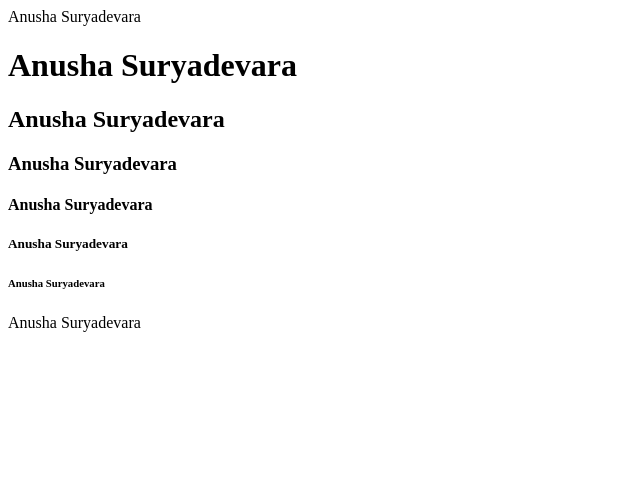
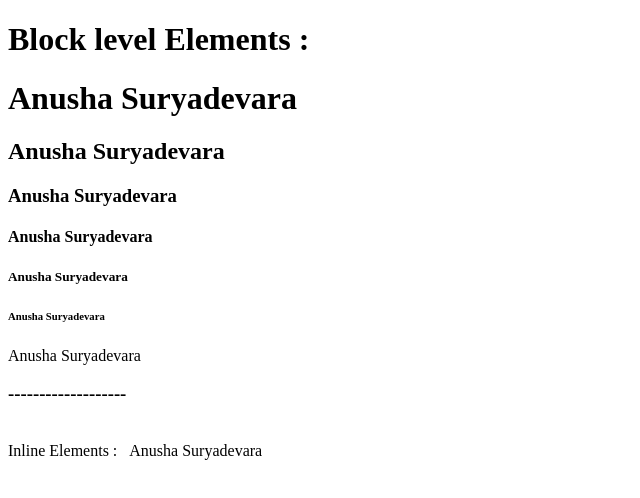
Before and after one commit to Anusha1921/Front-End, a plain HTML site: page Day1/A.html in a window 1280 px wide. Shown: the whole page, without its empty margins (0-640 px from the left). Drawn offline with Linux system fonts and the light colour scheme.

Commit message:
Elements

```diff
--- a/A.html
+++ b/Day1/A.html
@@ -3,18 +3,22 @@
 <head>
     <meta charset="UTF-8">
     <meta name="viewport" content="width=device-width, initial-scale=1.0">
-    <title>FrontEnd</title>
+    <title>Elements</title>
 </head>
 <body>
     <!-- Block level Elements-->
-    <div>Anusha Suryadevara</div>
+    <h1>Block level Elements :</h1>
     <h1>Anusha Suryadevara</h1>
     <h2>Anusha Suryadevara</h2>
     <h3>Anusha Suryadevara</h3>
     <h4>Anusha Suryadevara</h4>
     <h5>Anusha Suryadevara</h5>
     <h6>Anusha Suryadevara</h6>
-<!-- Inline Elements-->
-    <Span>Anusha Suryadevara</Span>
+
+    <div>Anusha Suryadevara</div>
+    <h3>-------------------</h3>
+
+<!-- Inline Elements--><br>
+<Span>Inline Elements :</Span>&nbsp;&nbsp;&nbsp;<Span>Anusha Suryadevara</Span>
 </body>
 </html>
```
Also changed, not shown: Day2/index.html (+1 -1 lines).
